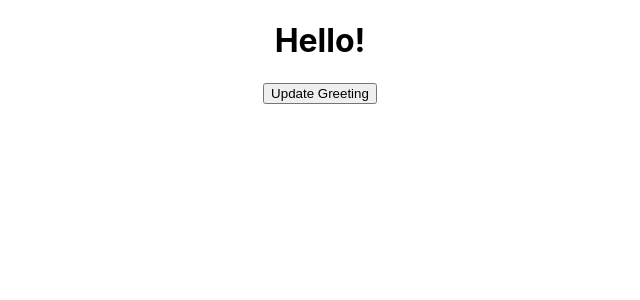
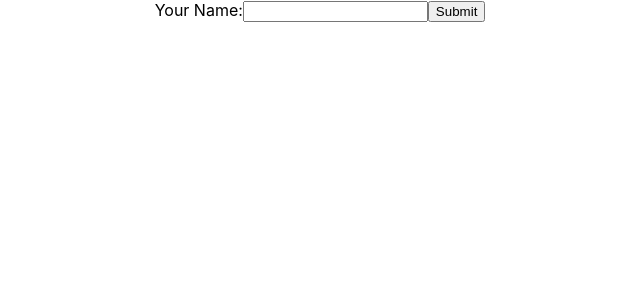
Before and after one commit to vivienrauch/gitpod-react, a React (Create React App) app in the folder my-app/: page / in a window 1280 px wide. Shown: the top 300 px of the page, without its empty margins (320-960 px from the left). Built offline with nearby package versions, Linux system fonts and the light colour scheme.

Commit message:
test controlled forms

```diff
--- a/my-app/src/App.js
+++ b/my-app/src/App.js
@@ -1,10 +1,10 @@
 import logo from './logo.svg';
 import './App.css';
-import LifeCyclesCDU from "./components/LifeCyclesCDU";
+import ControlledForm from "./components/ControlledForm";
 
 function App() {
   return <div className="App">
-     <LifeCyclesCDU />
+     <ControlledForm />
   </div>;
 }
 
--- /dev/null
+++ b/my-app/src/components/ControlledForm.js
@@ -0,0 +1,35 @@
+import React, { Component } from 'react'
+
+export class ControlledForm extends Component {
+    constructor(props) {
+        super(props)
+
+        this.state = {
+            name: ''
+        }
+    }
+    handleNameChange = (event) => {
+        this.setState({
+            name: event.target.value
+        })
+    }
+    render() {
+        return (
+            <div>
+                <form>
+                    <label htmlFor="id-name">Your Name:</label>
+                    <input
+                        value={this.state.name}
+                        onChange={this.handleNameChange}
+                        id="id-name"
+                        name="name"
+                        type="text"
+                    />
+                    <input type="submit" value="Submit" />
+                </form>
+            </div>
+        )
+    }
+}
+
+export default ControlledForm
--- a/my-app/src/components/LifeCyclesCDU.js
+++ b/my-app/src/components/LifeCyclesCDU.js
@@ -1,4 +1,5 @@
 import React, { Component } from 'react'
+import LifeCyclesCDUChild from './LifeCyclesCDUChild'
 
 export class LifeCyclesCDU extends Component {
     constructor(props) {
@@ -25,6 +26,7 @@
             <div>
                 <h1>{this.state.greeting}</h1>
                 <button onClick={this.updateGreeting}>Update Greeting</button>
+                <LifeCyclesCDUChild parentGreeting={this.state.greeting}/>
             </div>
         )
     }
```
Also changed, not shown: my-app/src/components/LifeCyclesCWU.js (added, +27 -0 lines), my-app/src/components/LifeCyclesCWUTracker.js (added, +36 -0 lines).
